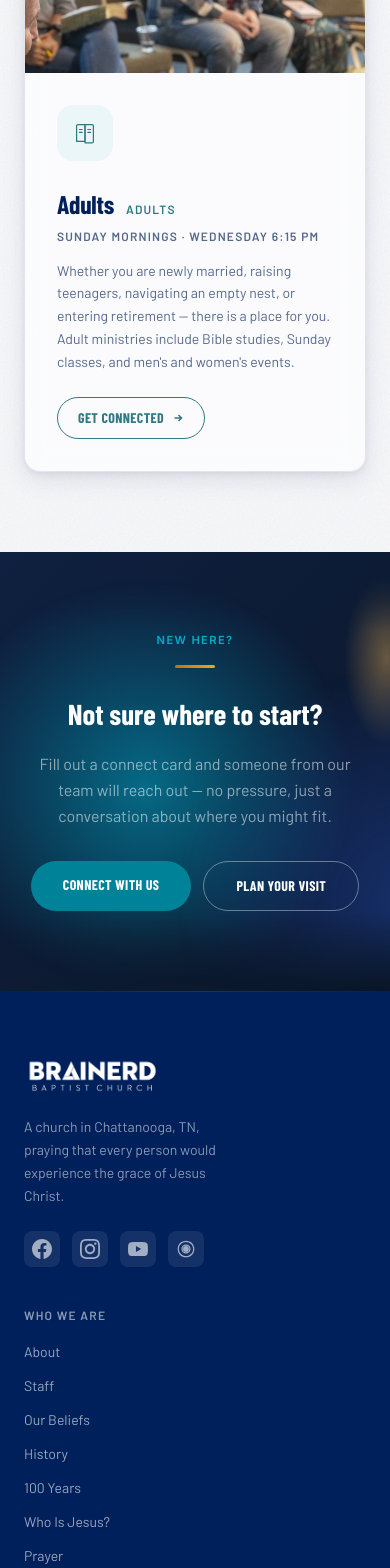
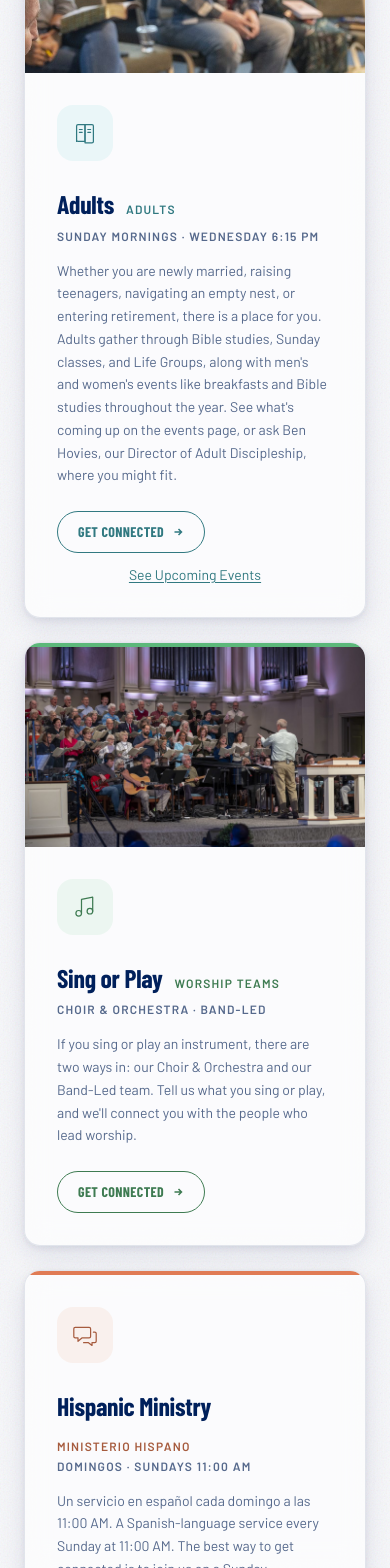
Before and after one commit to Brainerd-Baptist/bbc-website, a Next.js app: page /ministries in a window 390 px wide. Shown: the part 4550-6118 px from the top of the page. Built offline with nearby package versions, Linux system fonts and the light colour scheme; no server answers; a web font is replaced by a local one.

Commit message:
Ministries: honest Adults card, Sing or Play card, Hispanic ministry page
Co-Authored-By: Claude Sonnet 5.5 <noreply@anthropic.com>
Claude-Session: https://claude.ai/code/session_012tzpjegsX4EHrAHYBG3hvf

```diff
--- /dev/null
+++ b/app/ministries/hispanic/page.tsx
@@ -0,0 +1,92 @@
+import type { Metadata } from "next";
+import Link from "next/link";
+import { HISPANIC_MINISTRY, SITE } from "@/lib/constants";
+
+export const metadata: Metadata = {
+  title: "Ministerio Hispano — Brainerd Baptist Church",
+  description:
+    "Servicio en español cada domingo a las 11:00 AM. A Spanish-language service every Sunday at 11:00 AM.",
+};
+
+const MAPS_URL =
+  "https://maps.google.com/?q=1203+Blocker+Lane+Chattanooga+TN";
+const PASTOR_EMAIL = "cbetancourt@brainerdbaptist.org";
+
+// Evergreen on purpose: one service time, one address, one person to ask.
+// Everything else about this ministry happens by visiting on a Sunday.
+export default function HispanicMinistryPage() {
+  return (
+    <div className="min-h-screen">
+      <div className="pt-32 pb-16 px-6" style={{ background: "var(--brand-band)" }}>
+        <div className="max-w-3xl mx-auto text-center">
+          <p className="eyebrow mb-4" style={{ color: "var(--accent)" }}>
+            Ministerio Hispano · Hispanic Ministry
+          </p>
+          <h1 className="text-fg-on-dark mb-5 h-display">Servicio en español</h1>
+          <p className="text-fg-on-dark-muted text-lg leading-relaxed max-w-xl mx-auto">
+            Domingos a las 11:00 AM
+          </p>
+        </div>
+      </div>
+
+      <section className="py-16 px-6">
+        <div className="max-w-3xl mx-auto grid md:grid-cols-2 gap-10">
+          <div>
+            <h2 className="font-condensed font-800 text-fg mb-3" style={{ fontSize: "1.6rem" }}>
+              Español
+            </h2>
+            <p className="text-fg-muted leading-relaxed mb-4">
+              Nos reunimos cada domingo a las 11:00 AM en {HISPANIC_MINISTRY.address.split(",")[0]}.
+              La mejor manera de conocer a nuestra comunidad y conectarte es venir un domingo.
+              Allí te podemos hablar de lo que se está haciendo.
+            </p>
+            <p className="text-fg-muted leading-relaxed">
+              ¿Preguntas? Escríbele al Pastor Carlos Betancourt, Pastor Asistente de Ministerio Hispano:{" "}
+              <a href={`mailto:${PASTOR_EMAIL}`} className="text-accent-text underline underline-offset-2">
+                {PASTOR_EMAIL}
+              </a>
+              .
+            </p>
+          </div>
+          <div>
+            <h2 className="font-condensed font-800 text-fg mb-3" style={{ fontSize: "1.6rem" }}>
+              English
+            </h2>
+            <p className="text-fg-muted leading-relaxed mb-4">
+              We meet every Sunday at 11:00 AM at our East Ridge location, 1203 Blocker Lane. The
+              best way to meet our community and get connected is to visit on a Sunday. There you
+              can hear what is happening.
+            </p>
+            <p className="text-fg-muted leading-relaxed">
+              Questions? Email Pastor Carlos Betancourt, Assistant Pastor for Hispanic Ministry:{" "}
+              <a href={`mailto:${PASTOR_EMAIL}`} className="text-accent-text underline underline-offset-2">
+                {PASTOR_EMAIL}
+              </a>
+              .
+            </p>
+          </div>
+        </div>
+
+        <div className="max-w-3xl mx-auto mt-12 flex flex-wrap justify-center gap-3">
+          <a
+            href={MAPS_URL}
+            target="_blank"
+            rel="noopener noreferrer"
+            className="font-condensed font-700 tracking-wide uppercase text-sm px-7 py-3 rounded-full transition-colors bg-accent-solid hover:bg-accent-solid-hover text-fg-on-accent"
+          >
+            Abrir en Mapas · Open in Maps
+          </a>
+          <Link
+            href="/ministries"
+            className="font-condensed font-700 tracking-wide uppercase text-sm border border-border-strong text-fg px-7 py-3 rounded-full"
+          >
+            All Ministries
+          </Link>
+        </div>
+        <p className="text-center text-fg-muted text-sm mt-6">
+          {SITE.phone}
+        </p>
+      </section>
+    </div>
+  );
+}
--- a/app/ministries/page.tsx
+++ b/app/ministries/page.tsx
@@ -1,6 +1,7 @@
 import Link from "next/link";
 import type { Metadata } from "next";
 import { IDENTITY, inkVars } from "@/lib/identity-colors";
+import { CHURCH_CENTER_CALENDAR_URL } from "@/lib/constants";
 
 export const metadata: Metadata = {
   title: "Ministries — Brainerd Baptist Church",
@@ -84,8 +85,31 @@ const MINISTRIES = [
     ink: IDENTITY.adults,
     photo: "/carousel/adults-community-wide.jpg",
     href: "/connect",
-    body: "Whether you are newly married, raising teenagers, navigating an empty nest, or entering retirement — there is a place for you. Adult ministries include Bible studies, Sunday classes, and men's and women's events.",
+    body: "Whether you are newly married, raising teenagers, navigating an empty nest, or entering retirement, there is a place for you. Adults gather through Bible studies, Sunday classes, and Life Groups, along with men's and women's events like breakfasts and Bible studies throughout the year. See what's coming up on the events page, or ask Ben Hovies, our Director of Adult Discipleship, where you might fit.",
     detail: "Sunday mornings · Wednesday 6:15 PM",
+    extraLink: { href: CHURCH_CENTER_CALENDAR_URL, label: "See Upcoming Events", external: true },
+  },
+  {
+    key: "worship",
+    name: "Sing or Play",
+    ages: "Worship Teams",
+    color: IDENTITY.serve.hue,
+    ink: IDENTITY.serve,
+    photo: "/carousel/choir-orchestra.jpg",
+    href: "/connect/next-step?interest=serving",
+    body: "If you sing or play an instrument, there are two ways in: our Choir & Orchestra and our Band-Led team. Tell us what you sing or play, and we'll connect you with the people who lead worship.",
+    detail: "Choir & Orchestra · Band-Led",
+  },
+  {
+    key: "hispanic",
+    name: "Hispanic Ministry",
+    ages: "Ministerio Hispano",
+    color: IDENTITY.missions.hue,
+    ink: IDENTITY.missions,
+    photo: null,
+    href: "/ministries/hispanic",
+    body: "Un servicio en español cada domingo a las 11:00 AM. A Spanish-language service every Sunday at 11:00 AM. The best way to get connected is to join us on a Sunday.",
+    detail: "Domingos · Sundays 11:00 AM",
   },
 ];
 
@@ -120,6 +144,16 @@ const ICONS: Record<string, React.ReactNode> = {
   youngadults: (
     <svg width="28" height="28" viewBox="0 0 40 40" fill="none" stroke="currentColor" strokeWidth="1.75" strokeLinecap="round" strokeLinejoin="round">
       <rect x="8" y="14" width="24" height="18" rx="2" /><path d="M15 14v-3a5 5 0 0 1 10 0v3" /><path d="M8 22h24" />
+    </svg>
+  ),
+  worship: (
+    <svg width="28" height="28" viewBox="0 0 40 40" fill="none" stroke="currentColor" strokeWidth="1.75" strokeLinecap="round" strokeLinejoin="round">
+      <path d="M15 29V9l16-3v20" /><circle cx="11" cy="29" r="4" /><circle cx="27" cy="26" r="4" />
+    </svg>
+  ),
+  hispanic: (
+    <svg width="28" height="28" viewBox="0 0 40 40" fill="none" stroke="currentColor" strokeWidth="1.75" strokeLinecap="round" strokeLinejoin="round">
+      <path d="M6 9h20a2 2 0 0 1 2 2v11a2 2 0 0 1-2 2H16l-6 5v-5H6a2 2 0 0 1-2-2V11a2 2 0 0 1 2-2z" /><path d="M32 16h2a2 2 0 0 1 2 2v11a2 2 0 0 1-2 2h-4v4l-5-4h-7" />
     </svg>
   ),
   adults: (
@@ -167,7 +201,7 @@ export default function MinistriesPage() {
       {/* ── Ministry cards ───────────────────────────────────── */}
       <section className="py-20 px-6">
         <div className="relative max-w-5xl mx-auto space-y-6">
-          {MINISTRIES.map(({ key, name, ages, color, ink, photo, href, body, detail }) => (
+          {MINISTRIES.map(({ key, name, ages, color, ink, photo, href, body, detail, extraLink }) => (
             <div key={key} className="glass-md rounded-2xl overflow-hidden">
 
               {/* Color bar */}
@@ -237,6 +271,17 @@ export default function MinistriesPage() {
                       <path d="M2.5 6h7M6.5 3l3 3-3 3" />
                     </svg>
                   </Link>
+                  {extraLink && (
+                    <a
+                      href={extraLink.href}
+                      target="_blank"
+                      rel="noopener noreferrer"
+                      className="mt-3 block text-center text-sm underline underline-offset-2 identity-ink"
+                      style={inkVars(ink)}
+                    >
+                      {extraLink.label}
+                    </a>
+                  )}
                 </div>
               </div>
             </div>
```
